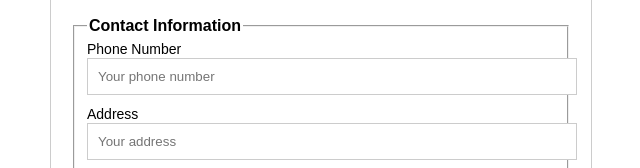
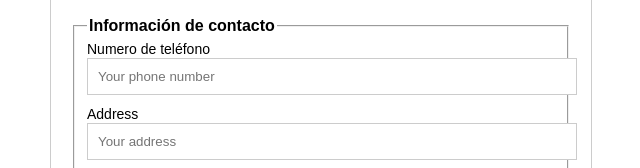
Before and after one commit to tportela/webapp, a plain HTML site: page index.html in a window 1280 px wide. Shown: the part 384-552 px from the top of the page, 319-959 px from the left. Drawn offline with Linux system fonts and the light colour scheme.

Commit message:
Update index.html

```diff
--- a/index.html
+++ b/index.html
@@ -21,8 +21,8 @@
             <input type="password" name="password" id="password" placeholder="Your password" required>
         </fieldset>
         <fieldset>
-            <legend>Contact Information</legend>
-            <label for="phone">Phone Number</label>
+            <legend>Información de contacto</legend>
+            <label for="phone">Numero de teléfono</label>
             <input type="tel" name="phone" id="phone" placeholder="Your phone number">
             <label for="address">Address</label>
             <input type="text" name="address" id="address" placeholder="Your address">
```
